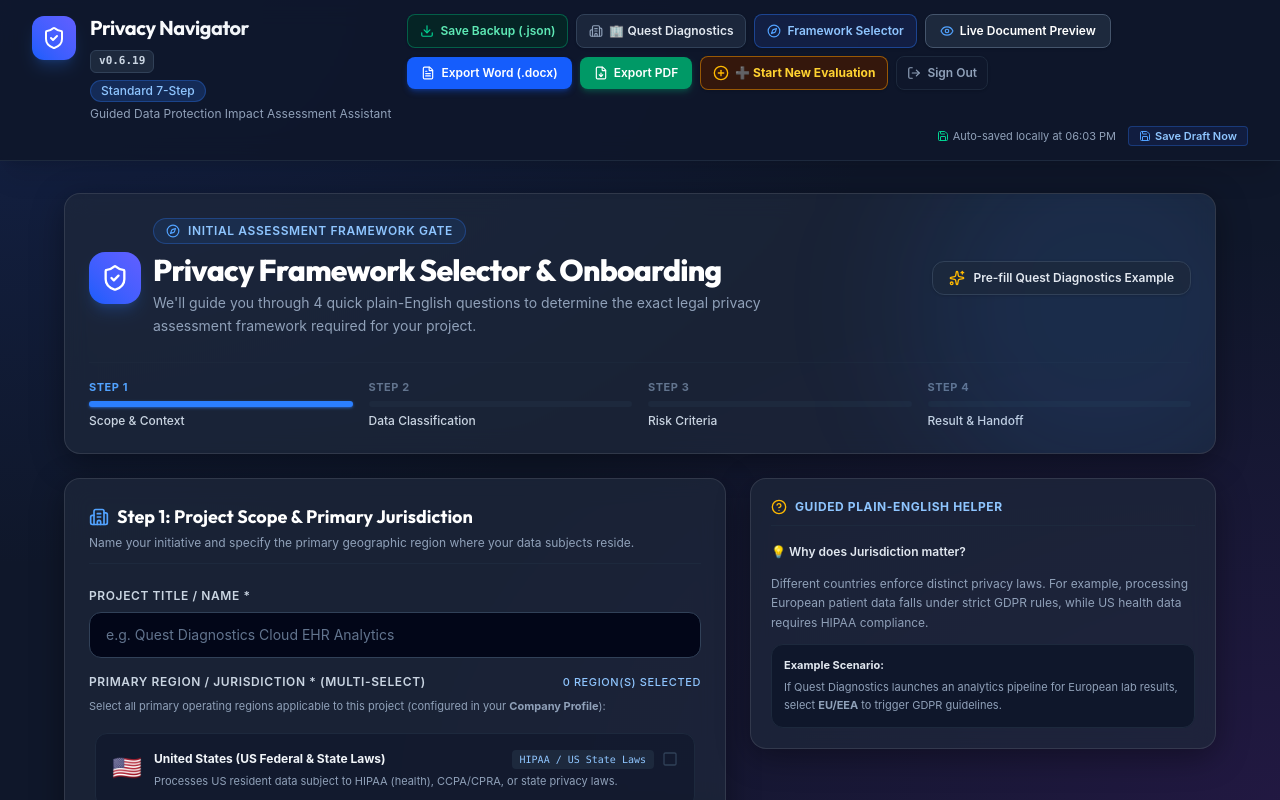
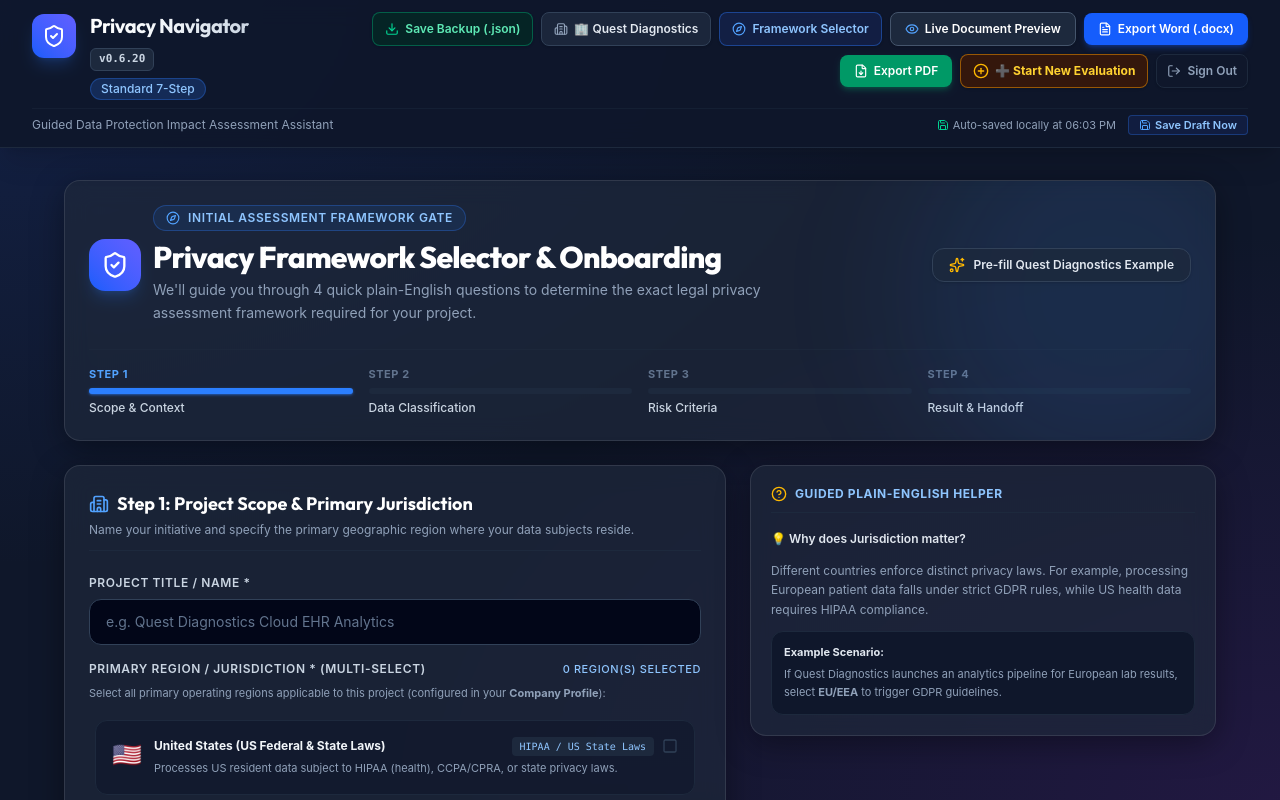
Before and after one commit to grebnetro/privacy-navigator, a React (Vite) app: page / in a window 1280 px wide. Both pictures are taken after a click on the button "Sign In with Quest Enterprise SSO (Okta / Azure AD)". Shown: the top 800 px of the page. Built offline with nearby package versions, Linux system fonts and the light colour scheme.

Commit message:
v0.6.20 - Right-justify Sign Out button & place Save Draft Now on same line as Guided Data Protection label

```diff
--- a/src/components/Header.tsx
+++ b/src/components/Header.tsx
@@ -83,8 +83,10 @@ export const Header: React.FC<HeaderProps> = ({
   };
 
   return (
-    <header className="sticky top-0 z-40 bg-slate-900/90 backdrop-blur-md border-b border-slate-800 text-white px-4 lg:px-8 py-3.5 shadow-xl">
-      <div className="max-w-7xl mx-auto flex flex-col md:flex-row items-start justify-between gap-4">
+    <header className="sticky top-0 z-40 bg-slate-900/90 backdrop-blur-md border-b border-slate-800 text-white px-4 lg:px-8 py-3 shadow-xl">
+      <div className="max-w-7xl mx-auto flex flex-col gap-2">
+        {/* Main Row: Left Title Stack & Right Action Buttons */}
+        <div className="flex flex-col md:flex-row items-start justify-between gap-4">
           {/* Left Column: Shield Logo + Title Stack */}
           <div className="flex items-start space-x-3.5">
             <div className="p-2.5 bg-gradient-to-tr from-blue-600 to-indigo-500 rounded-xl shadow-lg shadow-blue-500/20 shrink-0 mt-0.5">
@@ -122,16 +124,11 @@ export const Header: React.FC<HeaderProps> = ({
                   </span>
                 )}
               </div>
-
-            {/* Line 4: Assistant Subtitle */}
-            <p className="text-xs text-slate-400 whitespace-nowrap">
-              {onboardingPayload?.assessmentTitle || 'Guided Data Protection Impact Assessment Assistant'}
-            </p>
             </div>
           </div>
 
-        {/* Right Column: Action Buttons Grouped Left to Right */}
-        <div className="flex flex-wrap items-center gap-2">
+          {/* Right Column: Action Buttons Grouped & Right-Justified */}
+          <div className="flex flex-wrap items-center justify-end gap-2 ml-auto">
             {/* Other Controls (Left of Exports) */}
             <button
               onClick={handleExportJson}
@@ -220,17 +217,19 @@ export const Header: React.FC<HeaderProps> = ({
           </div>
         </div>
 
-      {/* Auto-Save & Manual Save Bar */}
-      <div className="max-w-7xl mx-auto mt-1 flex items-center justify-between text-xs">
-        <div className="flex items-center gap-2">
+        {/* Shared Bottom Row: Assistant Subtitle (Left) & Save Draft / Auto-Saved Status (Right) */}
+        <div className="flex flex-col sm:flex-row items-start sm:items-center justify-between gap-2 text-xs pt-1.5 border-t border-slate-800/50">
+          <p className="text-xs text-slate-400 whitespace-nowrap">
+            {onboardingPayload?.assessmentTitle || 'Guided Data Protection Impact Assessment Assistant'}
+          </p>
+
+          <div className="flex items-center gap-3 ml-auto">
             {showSaveToast && (
               <span className="text-[11px] font-bold text-emerald-400 bg-emerald-950/80 px-2 py-0.5 rounded border border-emerald-500/40 animate-in fade-in duration-150">
                 ✔ Assessment Saved Successfully to Local Storage & Session!
               </span>
             )}
-        </div>
 
-        <div className="flex items-center gap-3">
             {lastSavedAt && (
               <span className="text-[11px] text-slate-400 flex items-center gap-1">
                 <Save className="w-3 h-3 text-emerald-400" />
@@ -249,6 +248,7 @@ export const Header: React.FC<HeaderProps> = ({
             </button>
           </div>
         </div>
+      </div>
     </header>
   );
 };
--- a/version.json
+++ b/version.json
@@ -1,4 +1,4 @@
 {
-  "version": "0.6.19",
+  "version": "0.6.20",
   "updated": "2026-08-07"
 }
```
Also changed, not shown: 1 other file (tests, documents, lock files or other folders). Lines whose indentation alone changed are shown as unchanged.
